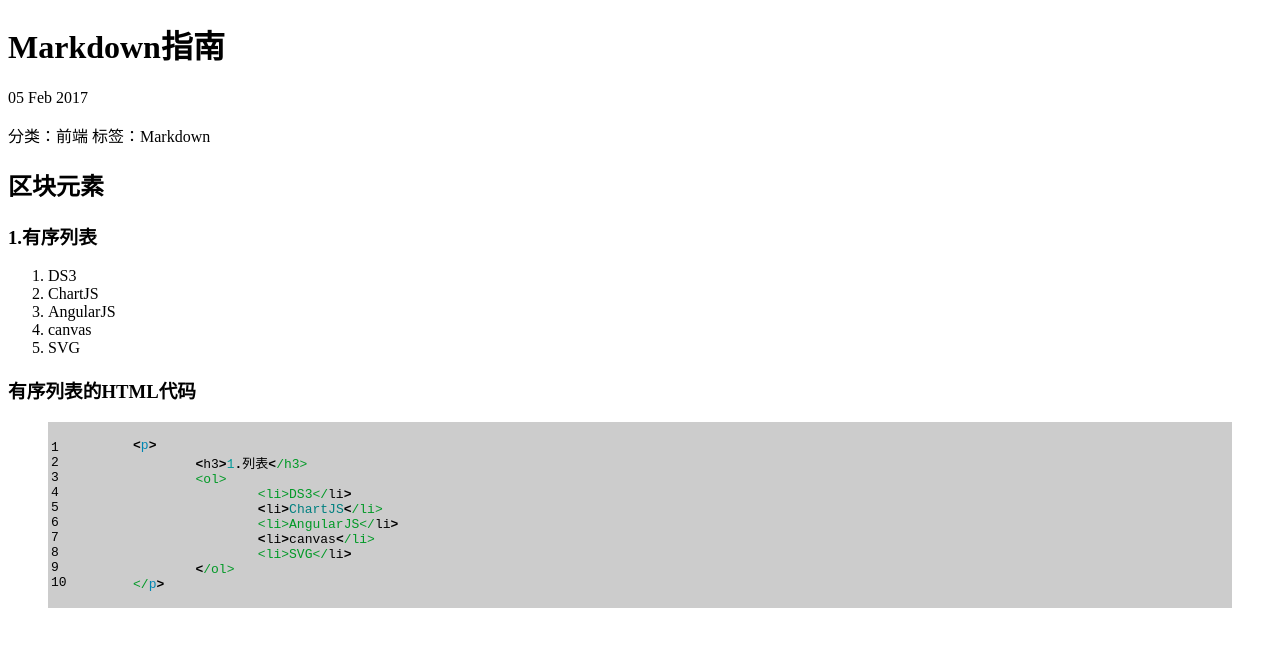
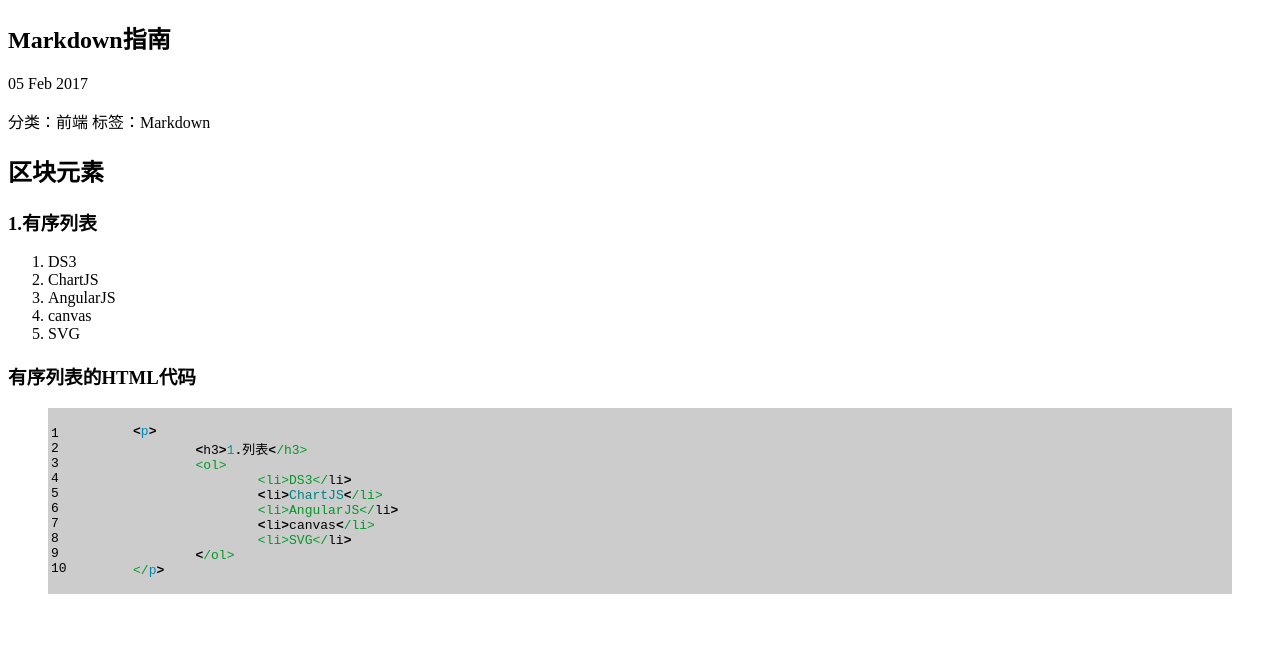
Before and after one commit to ftconan/pinmingkenan.github.io, a Jekyll site: the page built from _posts/2017-02-05-Markdown指南.md, in a window 1280 px wide. Shown: the top 647 px of the page. Built offline with Jekyll 4.4.1, drawn with Linux system fonts in a browser that asks for light colours.

Commit message:
修改Markdown指南

```diff
--- a/_posts/2017-02-05-Markdown指南.md
+++ b/_posts/2017-02-05-Markdown指南.md
@@ -6,10 +6,9 @@ tags: Markdown
 title: Markdown指南
 ---
 
-# {{ page.title }}
-{{ page.date | date_to_string }}
-
-分类：{{ page.category }} 标签：{{ page.tags | array_to_setence_string }}
+<h2>{{ page.title }}</h2>
+<p>{{ page.date | date_to_string }} </p>
+<p>分类：{{ page.category }} 标签：{{ page.tags | array_to_setence_string }}</p>
 
 ## 区块元素
 
```
